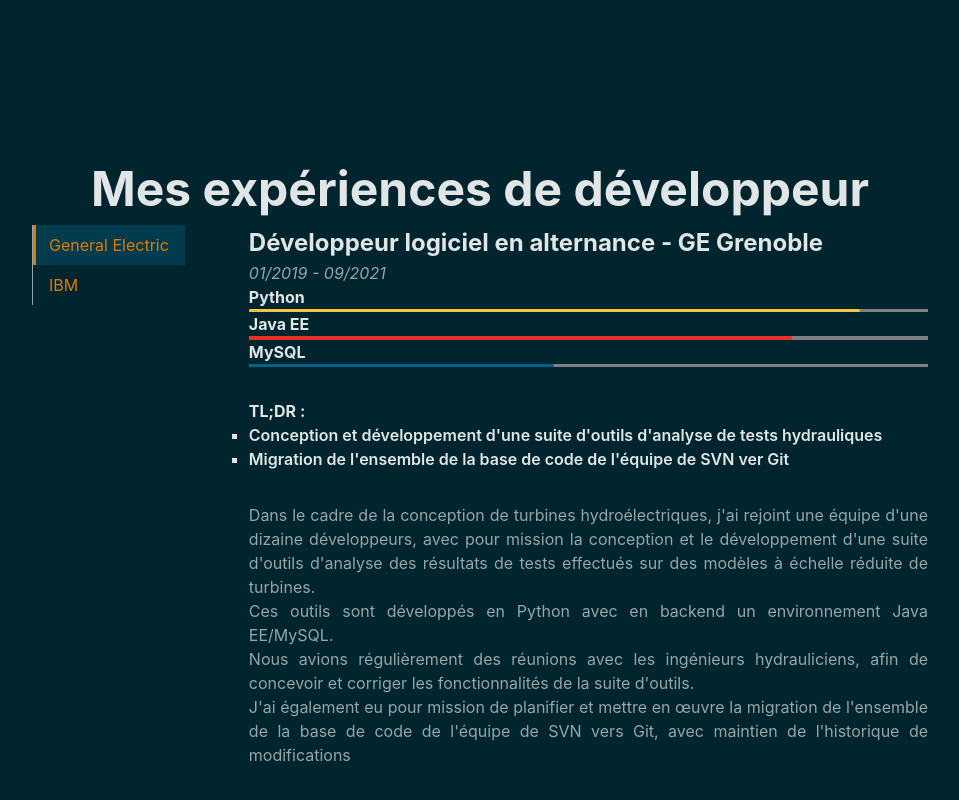
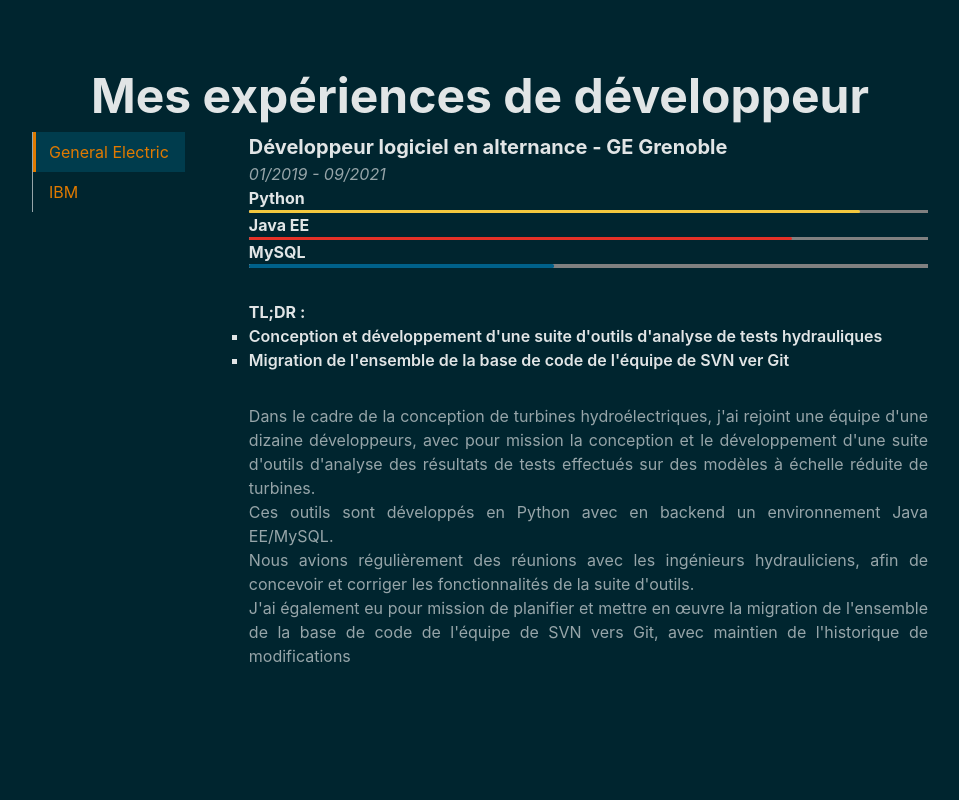
Before and after one commit to jul-o/Portfolio, a Next.js app: page / in a window 1280 px wide. Shown: the part 812-1612 px from the top of the page, without its empty margins (160-1119 px from the left). Built offline with nearby package versions, Linux system fonts and the light colour scheme.

Commit message:
fixed div moving when switching experiences

```diff
--- a/src/styles/modules/Experience.module.scss
+++ b/src/styles/modules/Experience.module.scss
@@ -29,7 +29,7 @@
 }
 
 .titles h2 {
-	font-size: 1.5rem;
+	font-size: 1.25rem;
 }
 
 .tldr h3 {
--- a/src/styles/modules/Experiences.module.scss
+++ b/src/styles/modules/Experiences.module.scss
@@ -6,6 +6,7 @@
 	flex-direction: row;
 	justify-content: center;
 	width: 100%;
+	min-height: 100vh;
 }
 
 .experience_selector {
```
